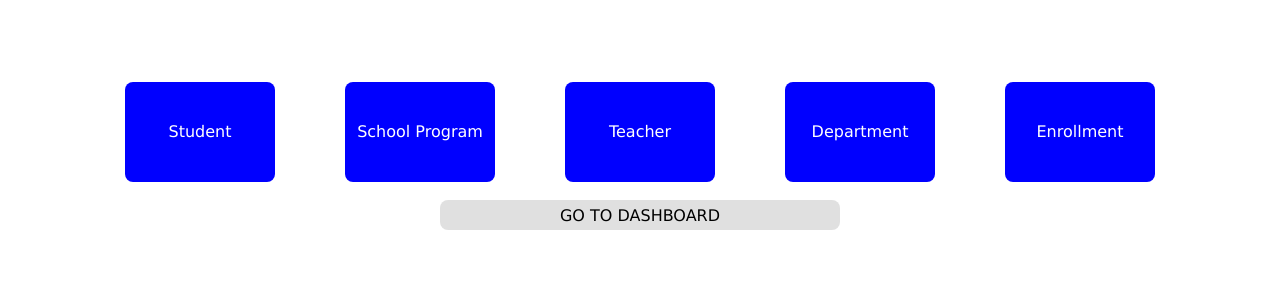
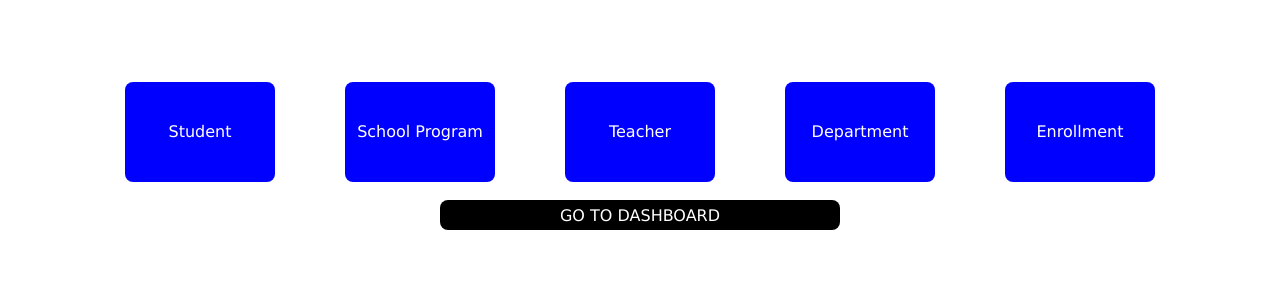
Before and after one commit to fogapandrew/SchoolManagementSystem, a PHP site: page / in a window 1280 px wide. Shown: the part 320-620 px from the top of the page. Run offline with PHP 8.4, Linux system fonts and the light colour scheme.

Commit message:
color on buttons

```diff
--- a/webapp/department.php
+++ b/webapp/department.php
@@ -65,7 +65,7 @@
         }
 
         input[type="submit"]:hover {
-            background-color:  grey;
+            background-color:  black;
         }
     </style>
 </head>
--- a/webapp/enrollment.php
+++ b/webapp/enrollment.php
@@ -64,7 +64,7 @@
         }
 
         input[type="submit"]:hover {
-            background-color: grey;
+            background-color: black;
         }
     </style>
 </head>
--- a/webapp/others/style.css
+++ b/webapp/others/style.css
@@ -57,10 +57,10 @@ border-color: white;
     width: 400px;
     height: 30px;
     /* Add other styling as needed */
-    background-color: #c0c0c07d;
+    background-color: black;
     /* Green */
     border: none;
-    color: black;
+    color: white;
     text-align: center;
     text-decoration: none;
     display: inline-block;
--- a/webapp/program.php
+++ b/webapp/program.php
@@ -65,7 +65,7 @@
         }
 
         input[type="submit"]:hover {
-            background-color: grey;
+            background-color: black;
         }
     </style>
 </head>
--- a/webapp/student.php
+++ b/webapp/student.php
@@ -56,7 +56,7 @@
         }
 
         input[type="submit"]:hover {
-            background-color:grey;
+            background-color:black;
         }
     </style>
 </head>
--- a/webapp/teacher.php
+++ b/webapp/teacher.php
@@ -54,10 +54,11 @@
             border-radius: 4px;
             cursor: pointer;
             font-size: 16px;
+            color : white;
         }
 
         input[type="submit"]:hover {
-            background-color: grey;
+            background-color: black;
         }
     </style>
 </head>
```
